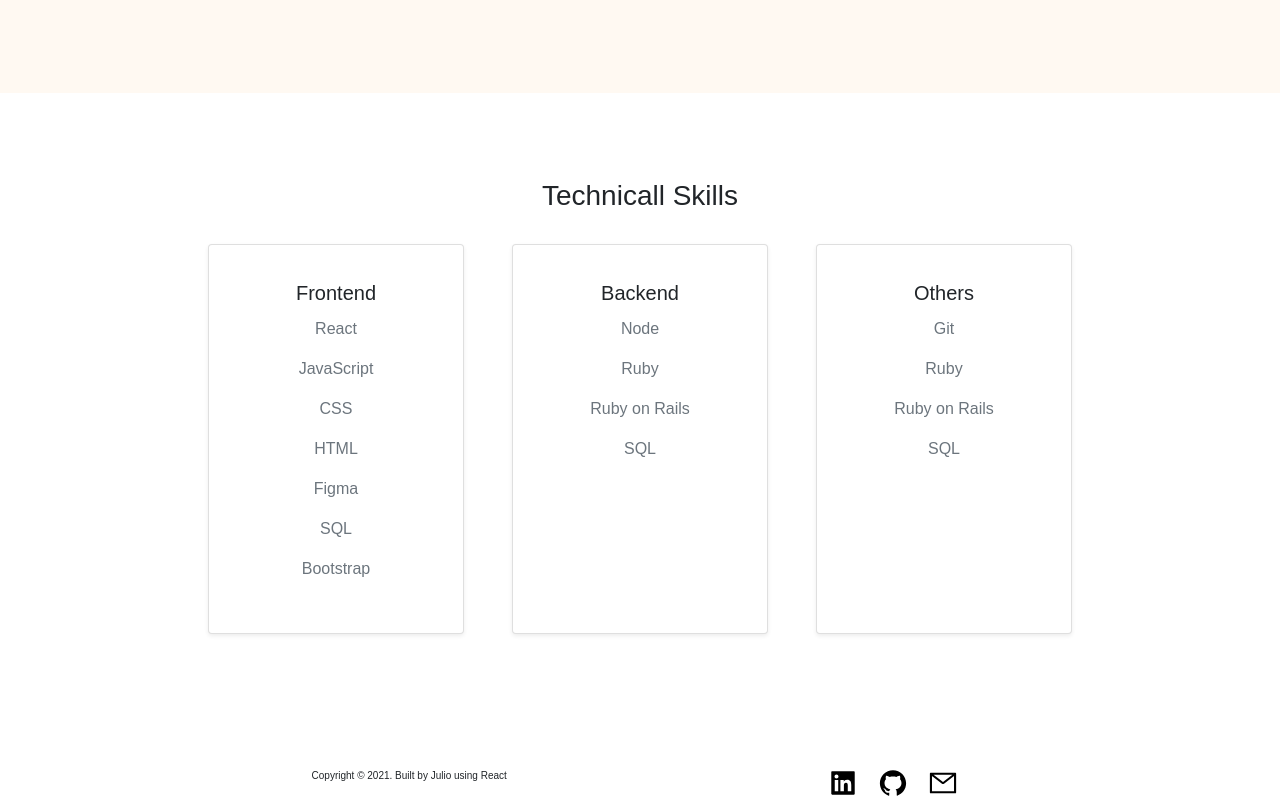
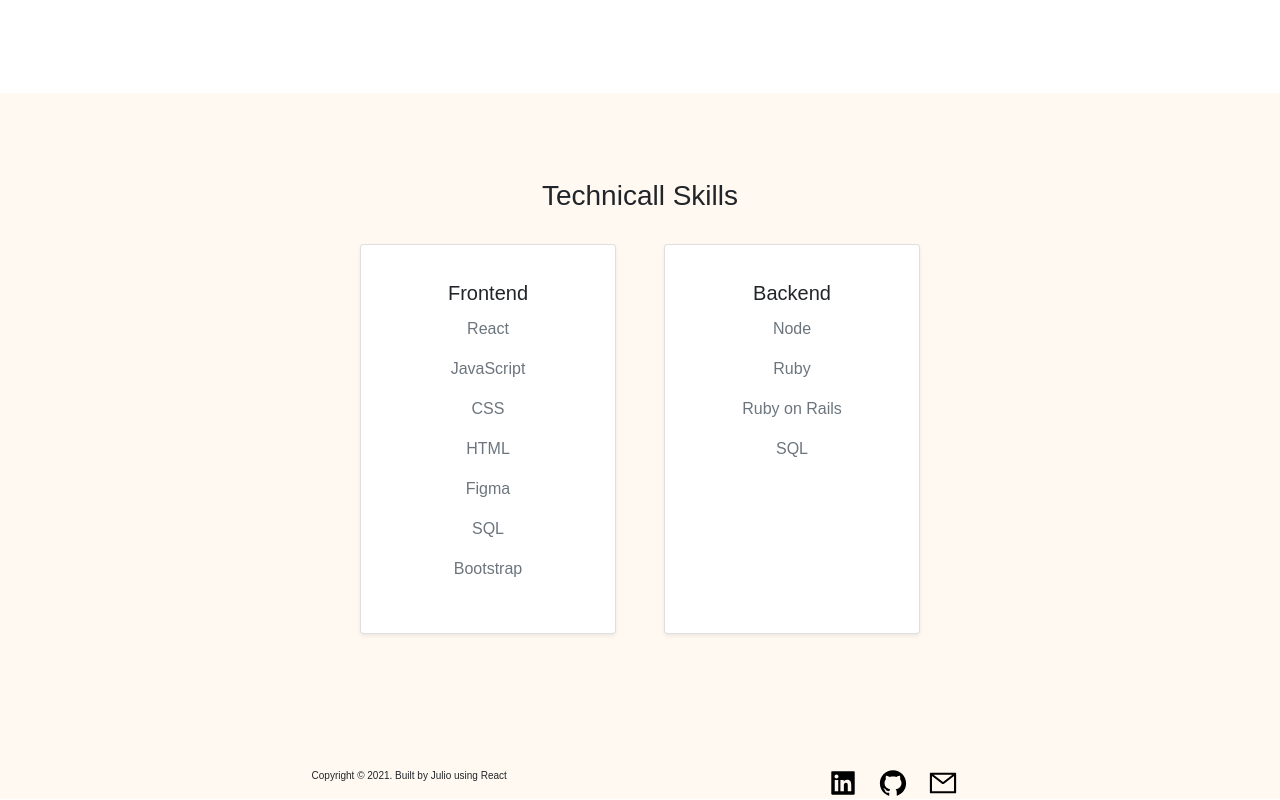
Before and after one commit to josejulio28/portfolio, a React (Create React App) app: page / in a window 1280 px wide. Shown: the part 1377-2177 px from the top of the page. Built offline with nearby package versions, Linux system fonts and the light colour scheme.

Commit message:
change the background in APP and deleted Other from the tech skills

```diff
--- a/src/App.css
+++ b/src/App.css
@@ -5,6 +5,7 @@
   width: 100%;
   padding: 0;
   margin: 0;
+  background-color: rgb(255, 249, 242);
 }
 
 ::-webkit-scrollbar {
--- a/src/contents/about.js
+++ b/src/contents/about.js
@@ -26,7 +26,7 @@
             <a href="https://github.com/josejulio28">
               <AiOutlineGithub size="30px" color="black" />
             </a>
-            <a href="zejulio3@hotmail.com">
+            <a href="mailto:zejulio3@hotmail.com">
               <AiOutlineMail size="30px" color="black" />
             </a>
           </div>
--- a/src/contents/techskills.js
+++ b/src/contents/techskills.js
@@ -40,20 +40,6 @@
             </Card.Text>
           </Card.Body>
         </Card>
-        <Card
-          style={{ width: "16rem" }}
-          className="m-4 shadow-sm p-3 mb-5 bg-white rounded"
-        >
-          <Card.Body>
-            <Card.Title>Others</Card.Title>
-            <Card.Text className="mb-2 text-muted">
-              <p>Git</p>
-              <p>Ruby</p>
-              <p>Ruby on Rails</p>
-              <p>SQL</p>
-            </Card.Text>
-          </Card.Body>
-        </Card>
       </Row>
     </div>
   );
--- a/src/styles/portfolio.css
+++ b/src/styles/portfolio.css
@@ -5,7 +5,7 @@
 .container-portfolio {
   display: flex;
   flex-direction: column;
-  background-color: rgb(255, 249, 242);
+  background-color: rgb(255, 255, 255);
   width: 100%;
   padding: 70px;
   justify-content: center;
```
